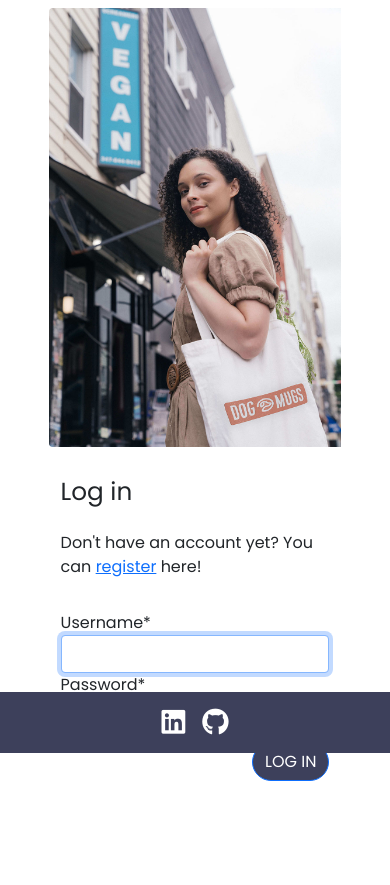
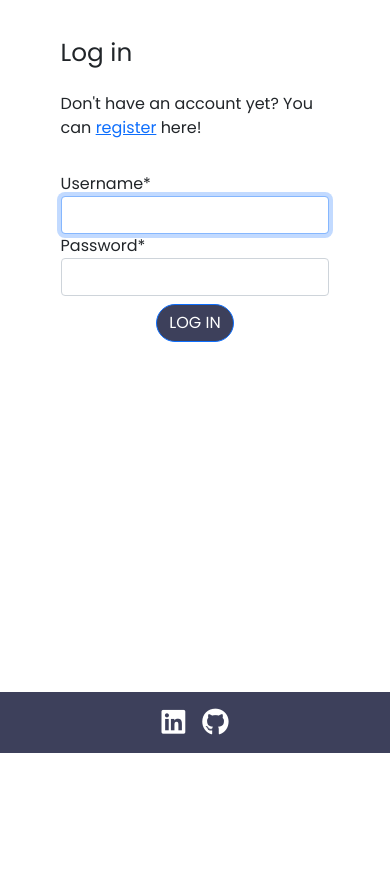
Before and after one commit to DoriCzele/dogomugs, a Django app: page /accounts/login/ in a window 390 px wide. Shown: the part 91-976 px from the top of the page. After the commit the page ends 844 px from the top, so only its background shows below. Run offline with Django 4.2, Linux system fonts and the light colour scheme; data that the repository does not hold is empty; some libraries are stand-ins or nearby versions.

Commit message:
Update responsive view on mobile

```diff
--- a/accounts/templates/login.html
+++ b/accounts/templates/login.html
@@ -6,10 +6,10 @@
 <div class="container form-box justify-content-center">
 	<div class="card mb-3 border-0">
 		<div class="row">
-			<div class="col">
+			<div class="d-none d-md-inline-block col-md-6">
 				<img src="{% static 'img/tote_bag_on_woman.jpg' %}" class="rounded-start form-image" alt="Woman with tote bag">
 			</div>
-			<div class="col-md-6">
+			<div class="col-12 col-md-6">
 				<div class="row">
 					<div class="card-body form-box">
 						<div class="d-flex p-2 bd-highlight">
@@ -18,11 +18,11 @@
 						<div class="d-flex p-2 bd-highlight">
 							<p>Don't have an account yet? You can <a href="/accounts/register">register</a> here!</p>
 						</div>
-						<div class="d-flex p-2 bd-highlight">
+						<div class="d-flex justify-content-center p-2 bd-highlight">
 							<form method="POST">
 								{% csrf_token %}
 								{{ form|crispy }}
-								<div class="d-flex float-end">
+								<div class="d-flex justify-content-center">
 									<button type="submit" class="btn btn-primary mt-2">Log in</button>
 								</div>
 							</form>
--- a/accounts/templates/register.html
+++ b/accounts/templates/register.html
@@ -7,10 +7,10 @@
 <div class="container form-box justify-content-center">
 	<div class="card mb-3 border-0">
 		<div class="row">
-			<div class="col">
+			<div class="d-none d-md-inline-block col-md-6">
 				<img src="{% static 'img/tote_bag_on_woman.jpg' %}" class="rounded-start form-image" alt="Woman with tote bag">
 			</div>
-			<div class="col-md-6">
+			<div class="col-12 col-md-6">
 				<div class="row">
 					<div class="card-body form-box">
 						<div class="d-flex p-2 bd-highlight">
@@ -19,7 +19,7 @@
 						<div class="d-flex p-2 bd-highlight">
 							<p>Already have an account? You can <a href="/accounts/login">log in</a> here!</p>
 						</div>
-						<div class="d-flex p-2 bd-highlight">
+						<div class="d-flex justify-content-center p-2 bd-highlight">
 							<form method="POST">
 								{% csrf_token %}
 								{{ form|crispy }}
```
